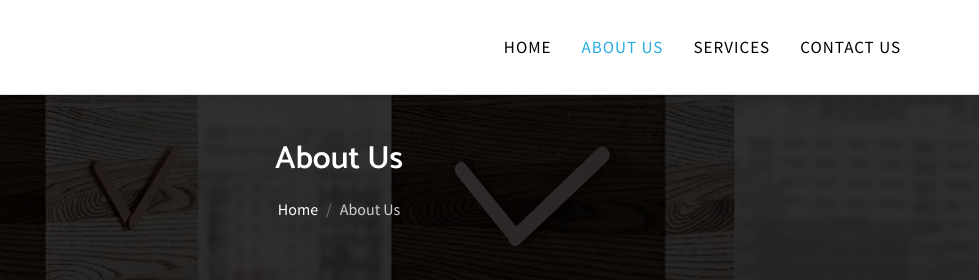
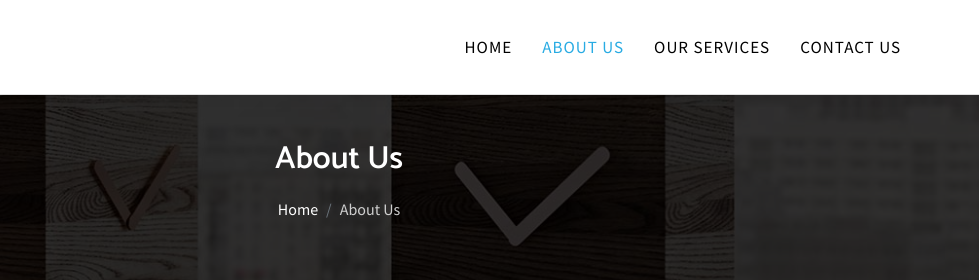
Before and after one commit to arunthecoder13/futuristic.github.io, a plain HTML site: page about.html in a window 1280 px wide. Shown: the top 280 px of the page, 301-1280 px from the left. Drawn offline with Linux system fonts and the light colour scheme; some packages are replaced by stand-ins of ours; files whose address does not match are found by name.

Commit message:
Services changed to Our Services

```diff
--- a/about.html
+++ b/about.html
@@ -95,7 +95,7 @@ Fixed Navigation
                 <a class="nav-link" href="about.html">About Us</a>
               </li>
               <li class="nav-item">
-                <a class="nav-link" href="service.html">Services</a>
+                <a class="nav-link" href="service.html">Our Services</a>
               </li>
 
               <li class="nav-item">
@@ -349,7 +349,7 @@ Start Call To Action
                 <li>
                   <a href="about.html" style="color: #28abe3">About Us</a>
                 </li>
-                <li><a href="service.html">Services</a></li>
+                <li><a href="service.html">Our Services</a></li>
                 <li><a href="contact.html">Contact Us</a></li>
               </ul>
             </div>
```
Also changed, not shown: contact.html (+2 -2 lines), index.html (+2 -2 lines), portfolio.html (+1 -1 lines), pricing.html (+1 -1 lines), service.html (+2 -2 lines).
